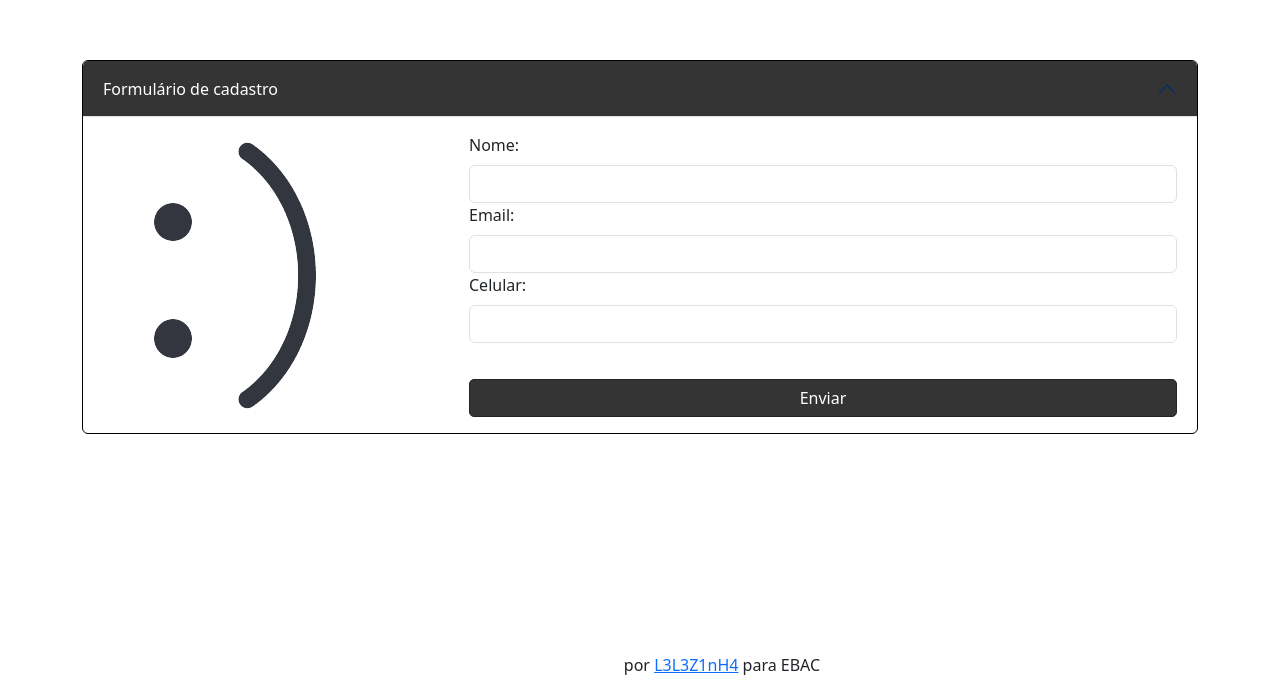
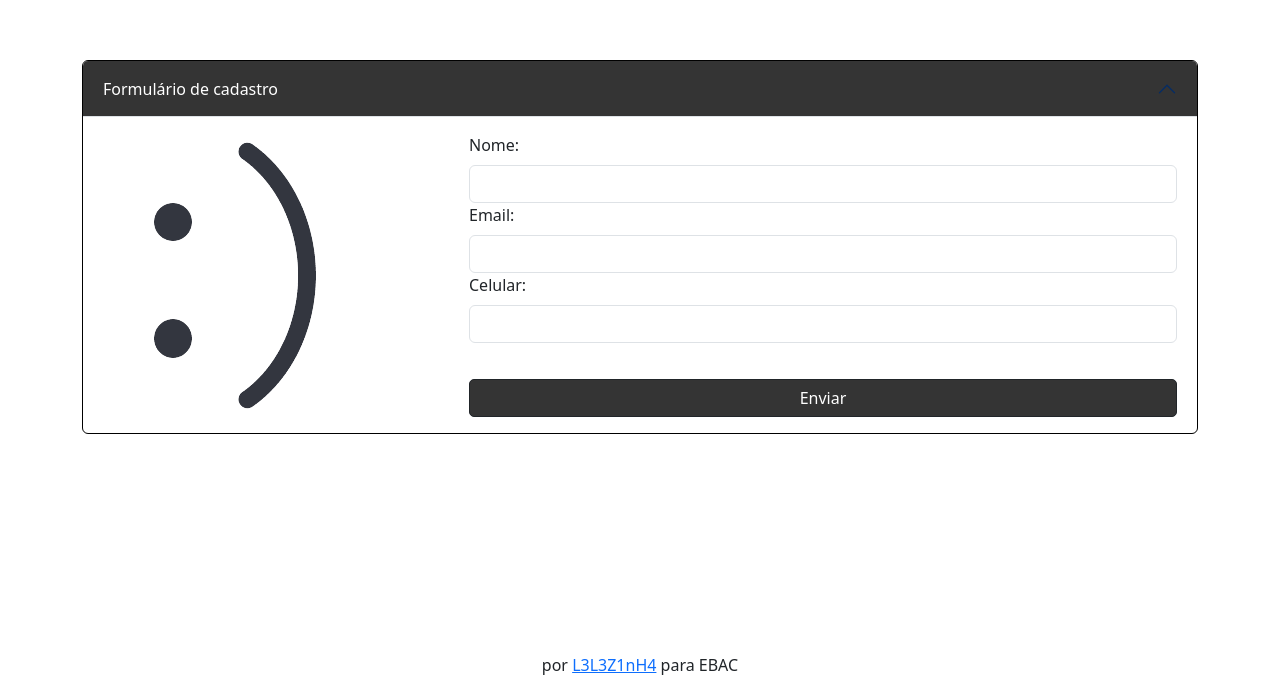
Before and after one commit to l3l3z1nh4/frontend_ebac, a plain HTML site: page atividade.html in a window 1280 px wide. Shown: the part 107-800 px from the top of the page. Drawn offline with nearby package versions, Linux system fonts and the light colour scheme.

Commit message:
ajuste rodapé

```diff
--- a/atividade.html
+++ b/atividade.html
@@ -36,13 +36,15 @@
             --bs-primary-text-emphasis: #ffffff;
             --bs-primary-bg-subtle: #343434;
         }
-        footer{
+        footer {
             position: fixed ;
             bottom: 0px;
             width: 100%;
             height: 40px;
+            left: 0;
             text-align: center;
-    }
+            justify-content: center;
+        }
 
     </style>
 </head>
```
